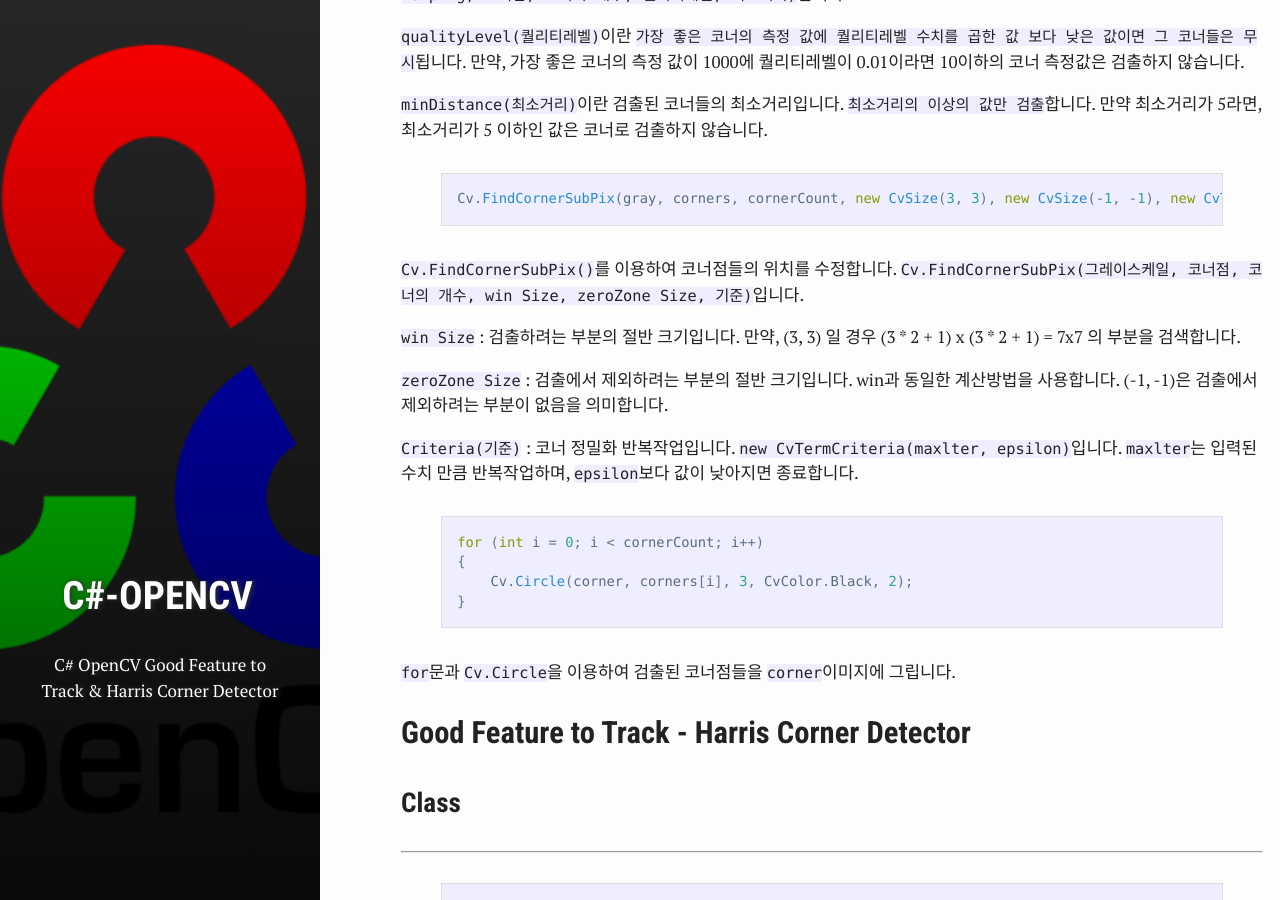
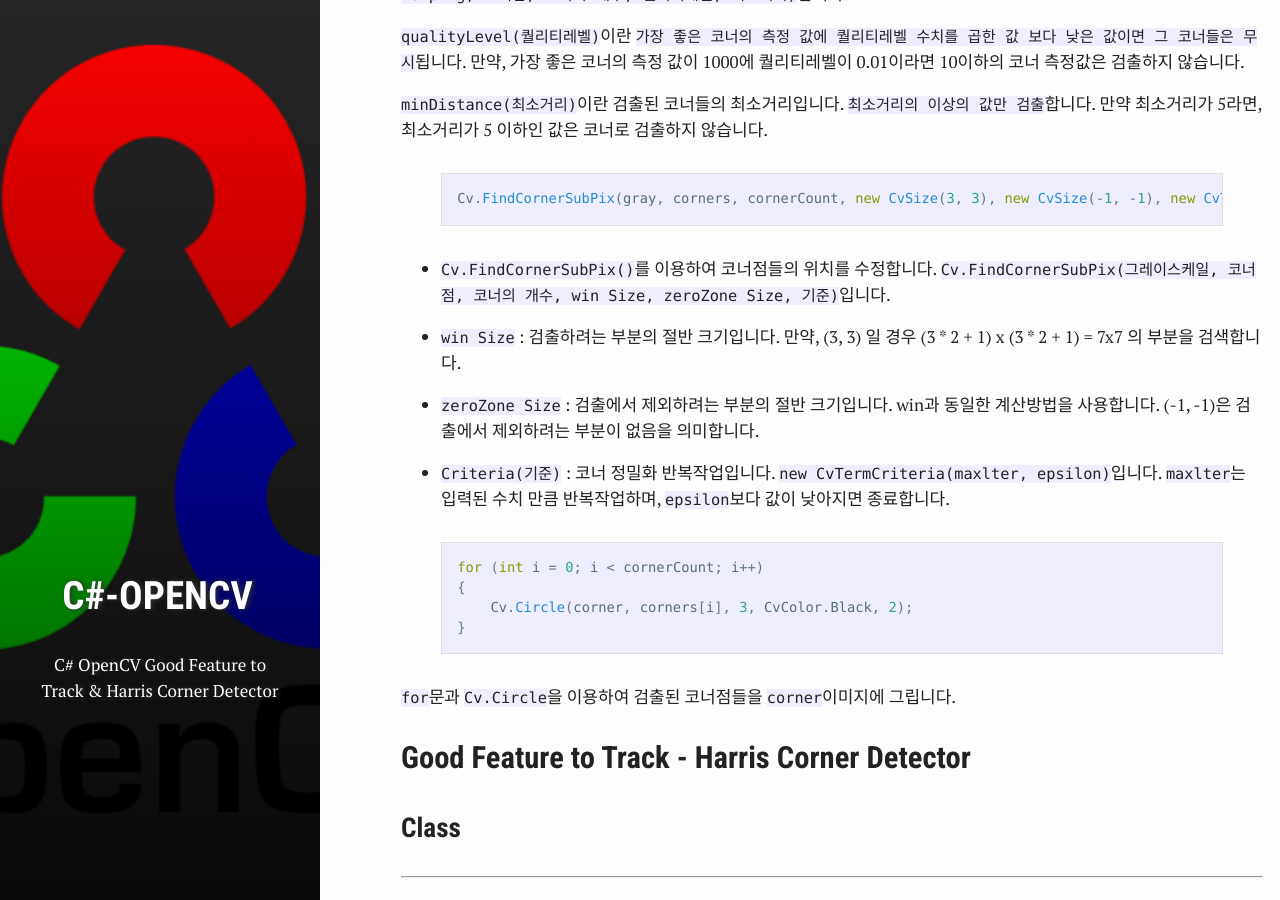
Before and after one commit to test076923/076923.github.io, a Jekyll site: the page built from _posts/2017-11-09-C#-opencv-21.md, in a window 1280 px wide and 900 px high, scrolled down 3077 px. Built offline with Jekyll 4.4.1, drawn with Linux system fonts in a browser that asks for light colours; comment, search, counter and statistics services are not loaded.

Commit message:
Update 2017-11-09-C#-opencv-21.md

```diff
--- a/_posts/2017-11-09-C#-opencv-21.md
+++ b/_posts/2017-11-09-C#-opencv-21.md
@@ -143,13 +143,13 @@ Cv.FindCornerSubPix(gray, corners, cornerCount, new CvSize(3, 3), new CvSize(-1,
 
 {% endhighlight %}
 
-`Cv.FindCornerSubPix()`를 이용하여 코너점들의 위치를 수정합니다. `Cv.FindCornerSubPix(그레이스케일, 코너점, 코너의 개수, win Size, zeroZone Size, 기준)`입니다.
+* `Cv.FindCornerSubPix()`를 이용하여 코너점들의 위치를 수정합니다. `Cv.FindCornerSubPix(그레이스케일, 코너점, 코너의 개수, win Size, zeroZone Size, 기준)`입니다.
 
-`win Size` : 검출하려는 부분의 절반 크기입니다. 만약, (3, 3) 일 경우 (3 * 2 + 1) x (3 * 2 + 1) = 7x7 의 부분을 검색합니다.
+* `win Size` : 검출하려는 부분의 절반 크기입니다. 만약, (3, 3) 일 경우 (3 * 2 + 1) x (3 * 2 + 1) = 7x7 의 부분을 검색합니다.
 
-`zeroZone Size` : 검출에서 제외하려는 부분의 절반 크기입니다. win과 동일한 계산방법을 사용합니다.  (-1, -1)은 검출에서 제외하려는 부분이 없음을 의미합니다.
+* `zeroZone Size` : 검출에서 제외하려는 부분의 절반 크기입니다. win과 동일한 계산방법을 사용합니다.  (-1, -1)은 검출에서 제외하려는 부분이 없음을 의미합니다.
 
-`Criteria(기준)` : 코너 정밀화 반복작업입니다. `new CvTermCriteria(maxlter, epsilon)`입니다. `maxlter`는 입력된 수치 만큼 반복작업하며, `epsilon`보다 값이 낮아지면 종료합니다.
+* `Criteria(기준)` : 코너 정밀화 반복작업입니다. `new CvTermCriteria(maxlter, epsilon)`입니다. `maxlter`는 입력된 수치 만큼 반복작업하며, `epsilon`보다 값이 낮아지면 종료합니다.
 
 {% highlight C# %}
 
@@ -239,13 +239,13 @@ Cv.GoodFeaturesToTrack(gray, eigImg, tempImg, out corners, ref cornerCount, 0.01
 
 `Cv.GoodFeaturesToTrack()`를 그대로 이용하여 `Harris Corner Detector`를 적용할 수 있습니다. `Cv.GoodFeaturesToTrack()`를 이용하여 `코너`들을 검출합니다. `Cv.GoodFeaturesToTrack(그레이스케일, eigImg, tempImg, 코너점, 코너의 개수, 퀄리티레벨, 최소거리, 마스크, 블록크기, Harris 방법 사용 유/무, ksize)`입니다.
 
-`mask(마스크)` : 코너가 감지되는 영역을 지정합니다.
+* `mask(마스크)` : 코너가 감지되는 영역을 지정합니다.
 
-`blockSize(블록크기)` : 코너 계산을 위한 평균 블록의 크기입니다.
+* `blockSize(블록크기)` : 코너 계산을 위한 평균 블록의 크기입니다.
 
-`useHarrisDetector(Haris 방법 사용 유/무)` : Harris 방법을 사용할지에 대한 bool값 입니다.
+* `useHarrisDetector(Haris 방법 사용 유/무)` : Harris 방법을 사용할지에 대한 bool값 입니다.
 
-`ksize` : Harris 방법의 매개 변수입니다.
+* `ksize` : Harris 방법의 매개 변수입니다.
 
 
 
```
